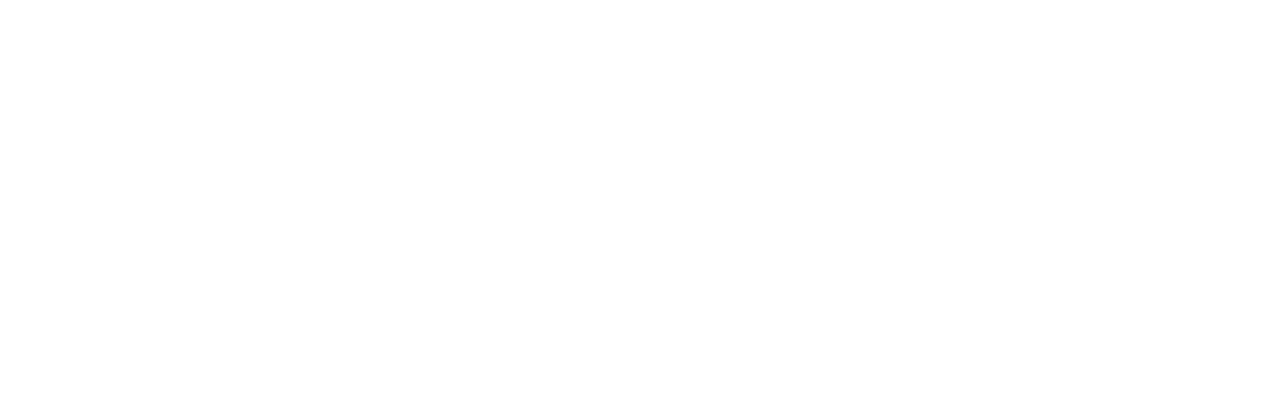
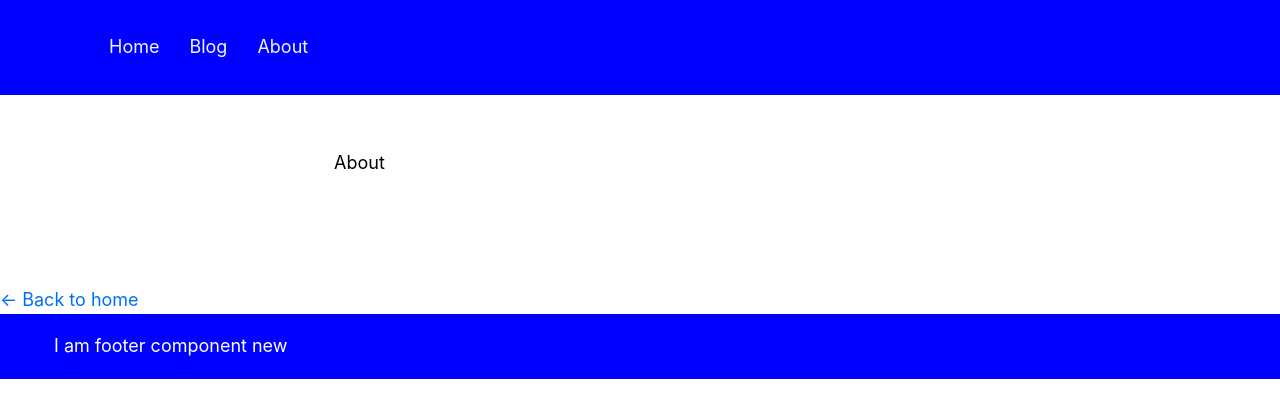
Before and after one commit to BJCDevelop/datasport, a Next.js app: page /login in a window 1280 px wide. Shown: the top 418 px of the page. Built offline with nearby package versions, Linux system fonts and the light colour scheme.

Commit message:
Actualizacion by Braulio Chavez

```diff
--- a/src/pages/login.tsx
+++ b/src/pages/login.tsx
@@ -1,6 +1,15 @@
+import Head from 'next/head'
+import Layout, { siteTitle } from '../../components/layout'
+import utilStyles from '../styles/utils.module.css'
+import { getSortedPostsData } from '../../lib/posts'
+import Link from 'next/link'
+import Date from '../../components/date'
+import { GetStaticProps } from 'next'
+
 export default function Login() {
     return (
-        <>
-        </>
+        <Layout>
+            <div>About</div>
+        </Layout>
     )
 }
```
